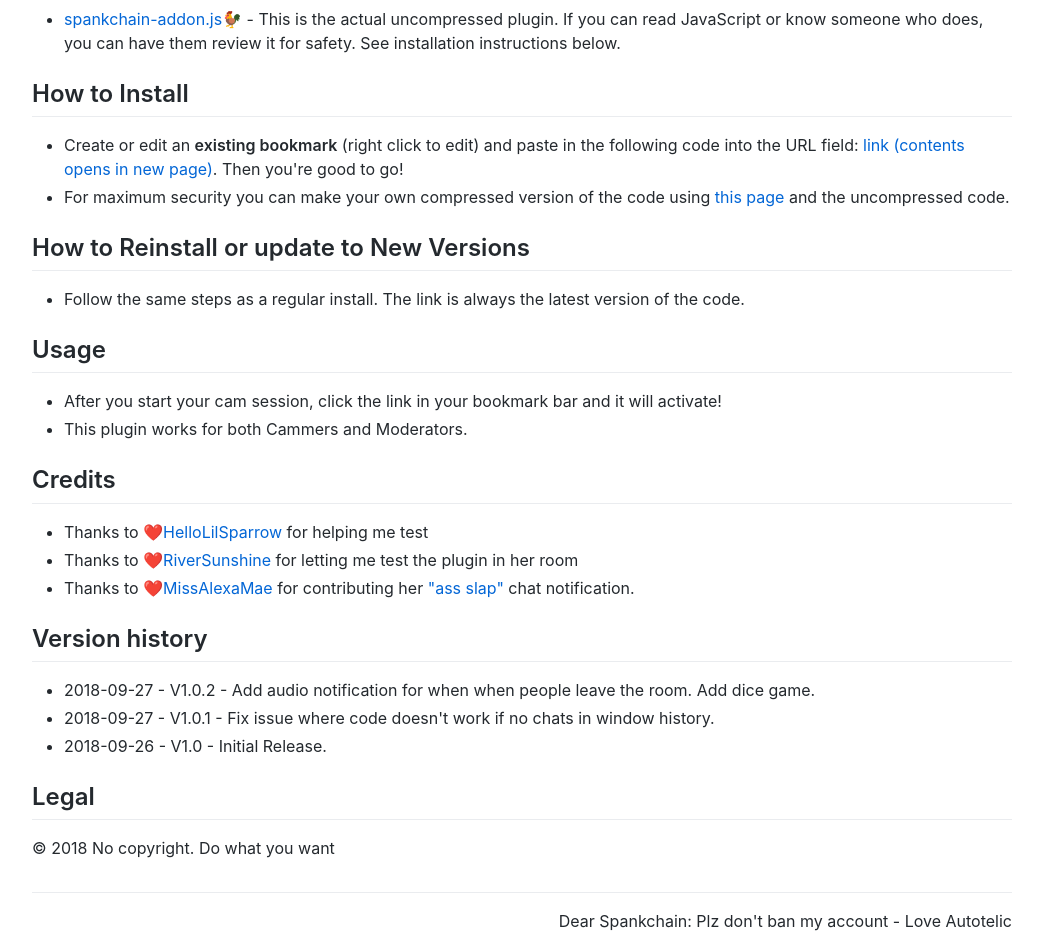
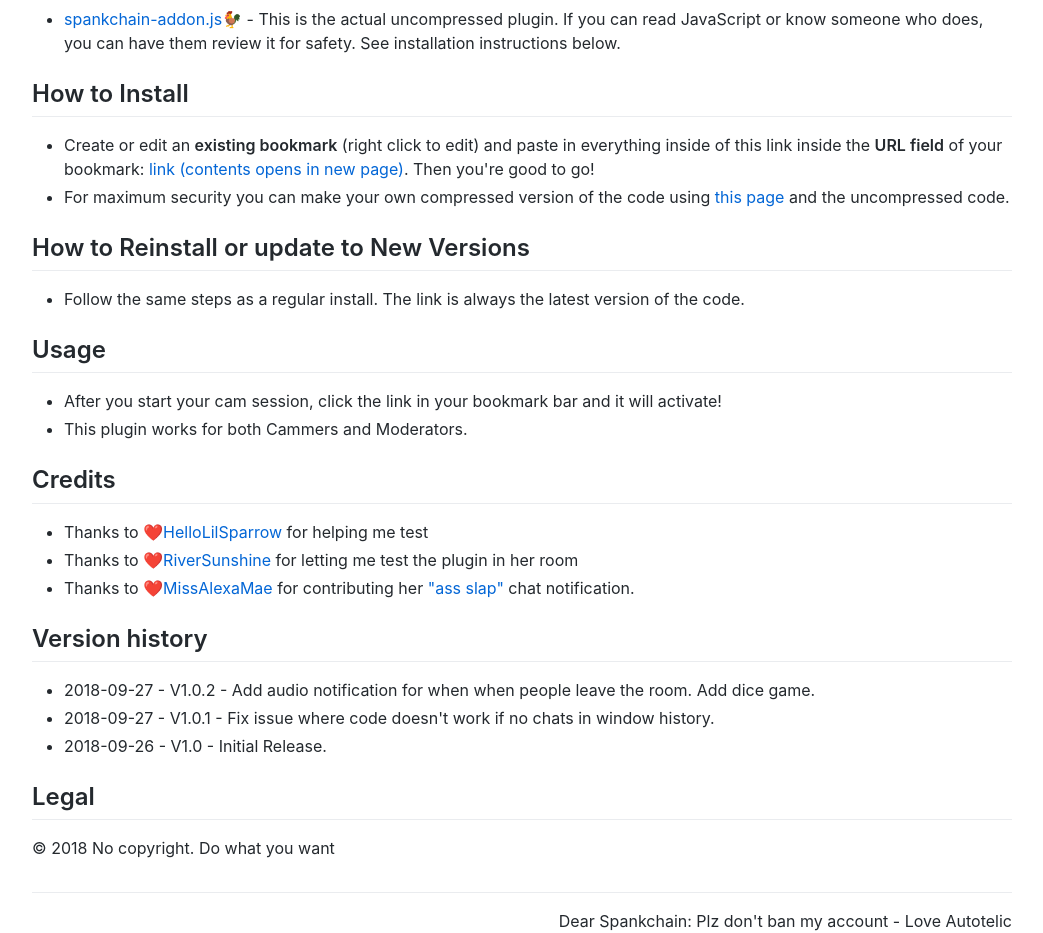
Before and after one commit to autotelic17/autotelic17.github.io, a plain HTML site: page index.html in a window 1280 px wide. Shown: the part 1040-1973 px from the top of the page, without its empty margins (118-1161 px from the left). Drawn offline with Linux system fonts and the light colour scheme.

Commit message:
improve directions

```diff
--- a/index.html
+++ b/index.html
@@ -48,7 +48,7 @@
         <h2 id="installation">How to Install</h2>
 
         <ul>
-            <li>Create or edit an <strong>existing bookmark</strong> (right click to edit) and paste in the following code into the URL field: <a href="spankchain-addon-compressed.js" targe="_blank">link (contents opens in new page)</a>. Then you're good to go!</li>
+            <li>Create or edit an <strong>existing bookmark</strong> (right click to edit) and paste in everything inside of this link inside the <strong>URL field</strong> of your bookmark: <a href="spankchain-addon-compressed.js" targe="_blank">link (contents opens in new page)</a>. Then you're good to go!</li>
             <li>For maximum security you can make your own compressed version of the code using <a href="https://mrcoles.com/bookmarklet/">this page</a> and the uncompressed code.</li>
         </ul>
 
```
